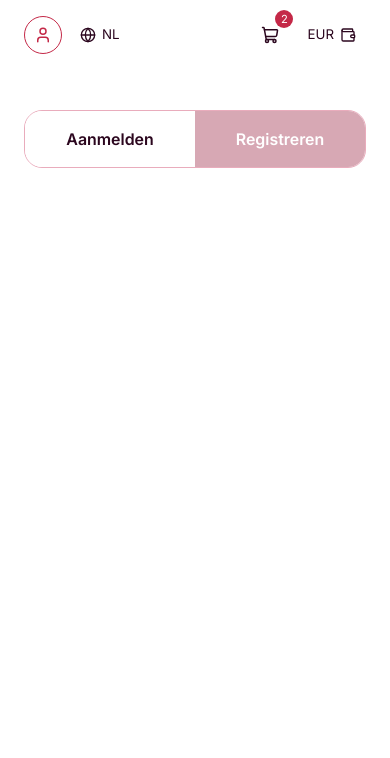
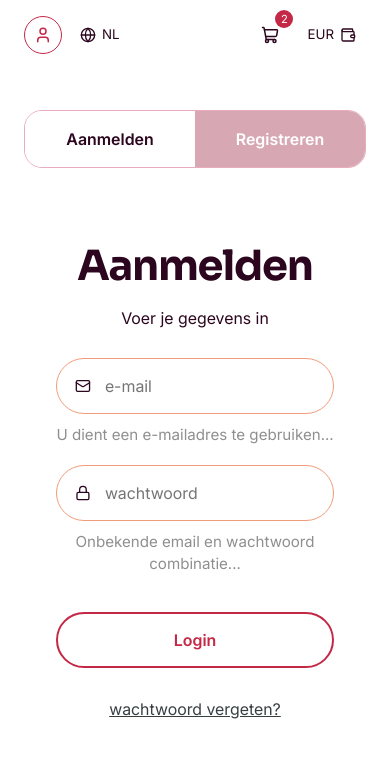
Before and after one commit to kdeborst/Specialty, a React (Vite) app: page /account in a window 390 px wide. Shown: the top 758 px of the page. Built offline with nearby package versions, Linux system fonts and the light colour scheme; no server answers.

Commit message:
Included responsive behaviour

```diff
--- a/src/features/auth/components/AuthSplitSection/AuthSplitSection.css
+++ b/src/features/auth/components/AuthSplitSection/AuthSplitSection.css
@@ -13,6 +13,10 @@
 }
 
 .auth-split-section-panel {
+    min-height: 720px;
+}
+
+.auth-split-section-panel-login {
     background-color: white;
 }
 
--- a/src/features/auth/components/AuthSplitSection/AuthSplitSection.jsx
+++ b/src/features/auth/components/AuthSplitSection/AuthSplitSection.jsx
@@ -2,6 +2,7 @@ import './AuthSplitSection.css';
 
 function AuthSplitSection({
     activeTab,
+    onTabChange,
     loginContent,
     registerContent
 }) {
@@ -11,6 +12,7 @@ function AuthSplitSection({
                 <button
                     type='button'
                     className={`auth-split-section-tab ${ activeTab === 'login' ? 'is-active' : '' }`}
+                    onClick={() => onTabChange('login')}
                 >
                     Aanmelden
                 </button>
@@ -24,7 +26,9 @@ function AuthSplitSection({
                     { registerContent }
                 </div>
             </div>
-            <div className='auth-split-section-mobile'></div>
+            <div className='auth-split-section-mobile'>
+                { activeTab === 'login' ? loginContent : registerContent }
+            </div>
         </section>
     )
 }
--- a/src/pages/account/AccountPage.jsx
+++ b/src/pages/account/AccountPage.jsx
@@ -42,6 +42,7 @@ function AccountPage () {
                 <div className='account-page-container'>
                     <AuthSplitSection
                         activeTab={activeTab}
+                        onTabChange={setActiveTab}
                         loginContent={
                             <LoginForm
                                 title='Aanmelden'
```
